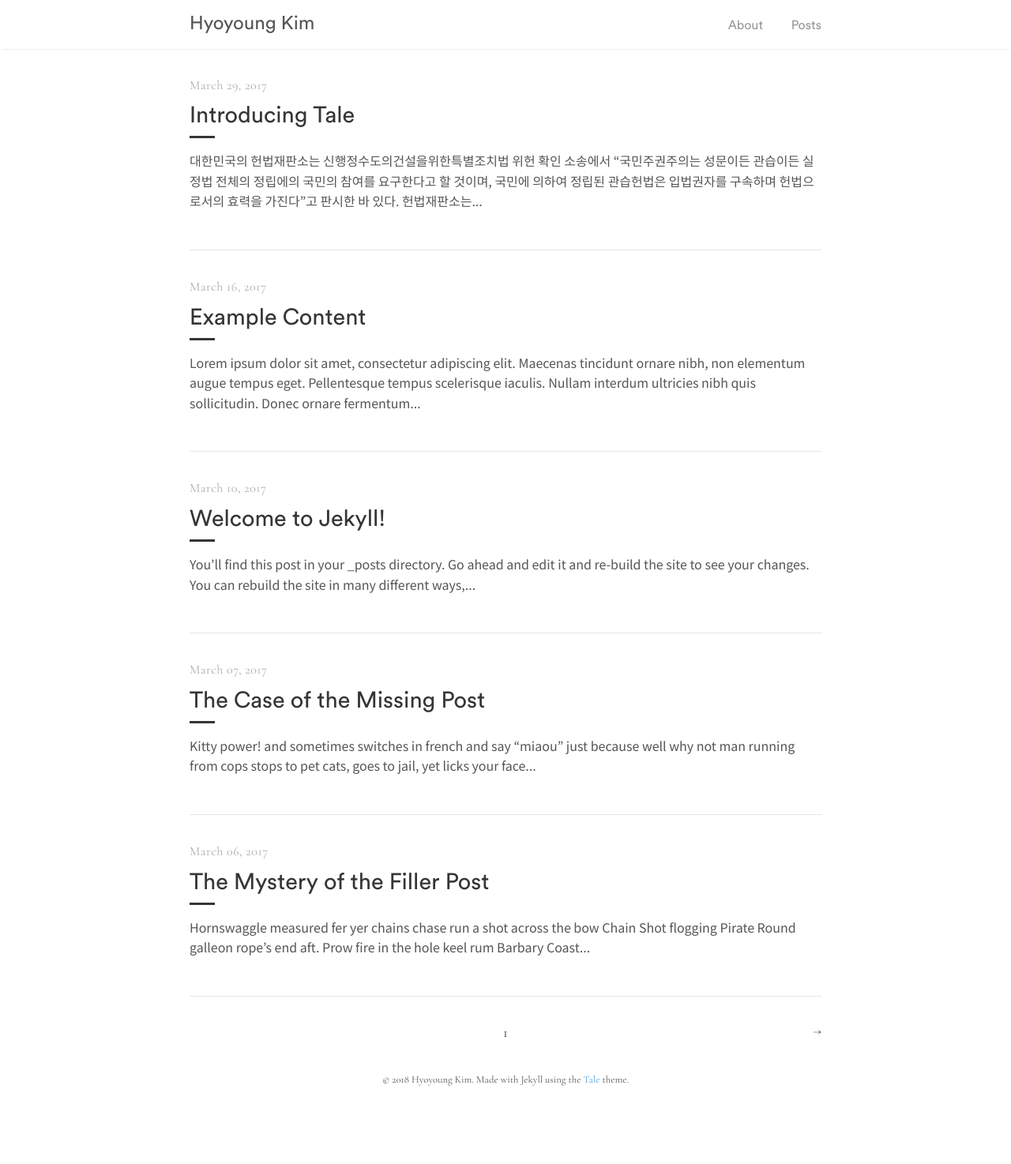
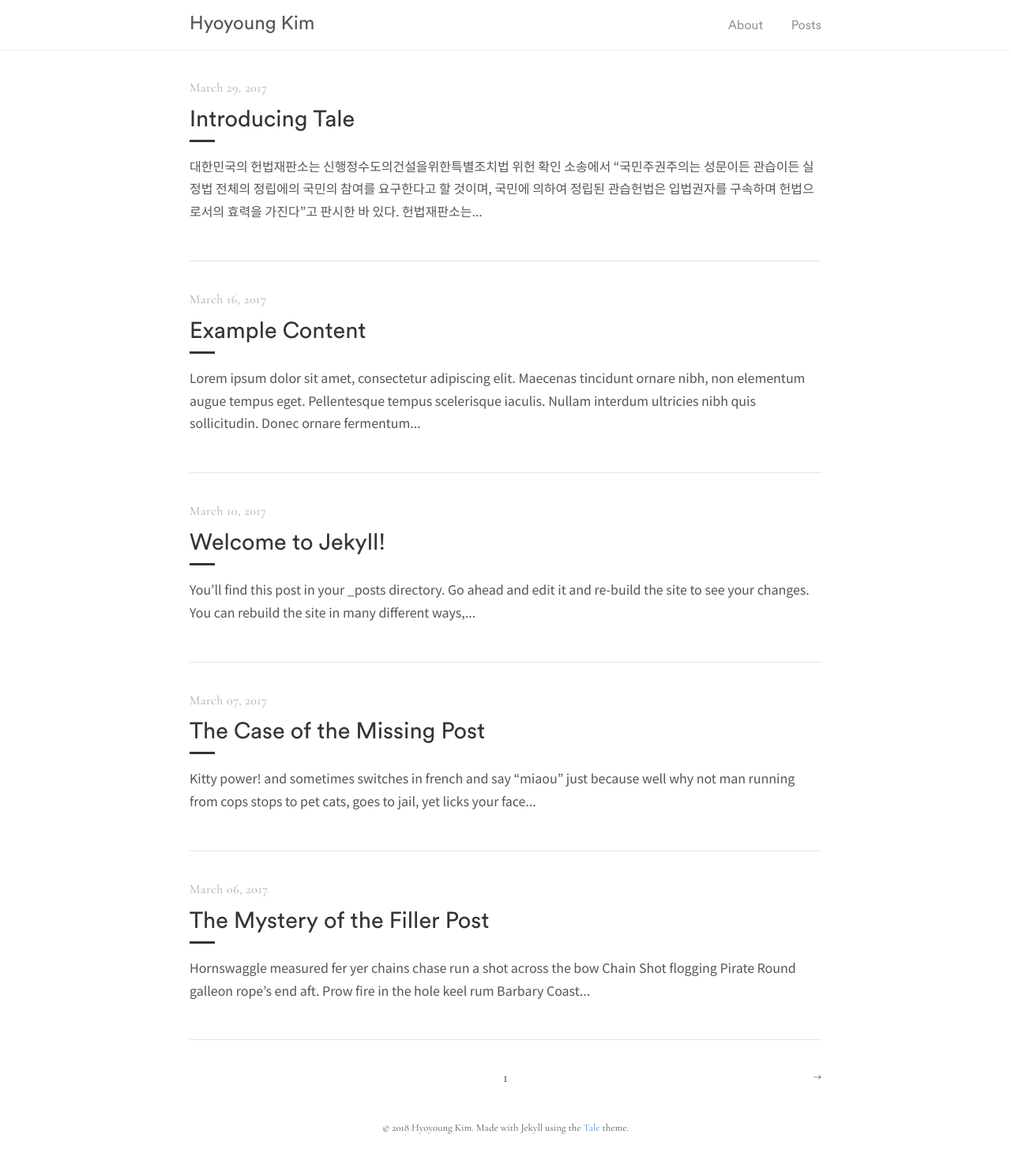
Before and after one commit to hyngkm/hyngkm.github.io, a Jekyll site: the page built from index.html, in a window 1280 px wide. Shown: the whole page at 79% size. Built offline with Jekyll 4.4.1, drawn with Linux system fonts in a browser that asks for light colours; the list of posts is cut into pages by our own code; before the commit the page ends 1411 px from its top, so only the background shows below that.

Commit message:
Update _base.scss

```diff
--- a/_sass/tale/_base.scss
+++ b/_sass/tale/_base.scss
@@ -1,6 +1,6 @@
 * {
   @include box-sizing;
-  line-height: 1.6;
+  line-height: 1.8;
 }
 
 html,
@@ -8,7 +8,6 @@ body {
   color: $default-color;
   margin: 0;
   padding: 0;
-  line-height: 4;
 }
 
 html {
```
